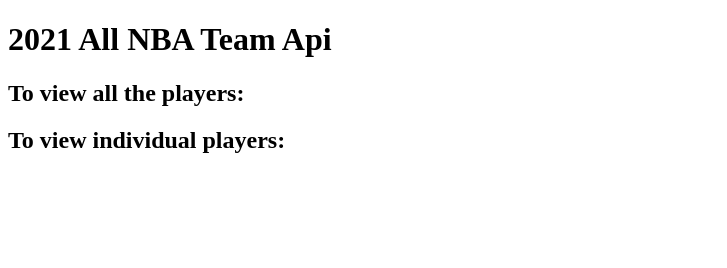
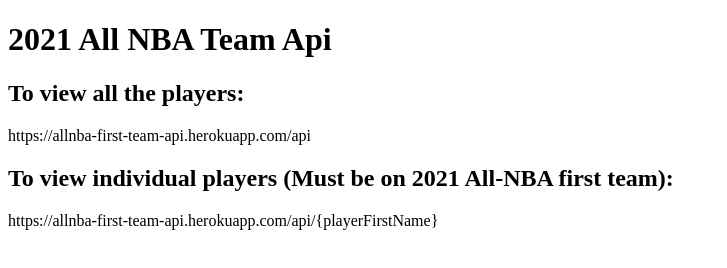
Before and after one commit to MusabMuhie/allnba-first-team-api, a website: page index.html in a window 1280 px wide. Shown: the whole page, without its empty margins (0-727 px from the left). Drawn offline with Linux system fonts and the light colour scheme.

Commit message:
added api-doc

```diff
--- a/index.html
+++ b/index.html
@@ -8,7 +8,7 @@
 </head>
 <body>
     <h1>2021 All NBA Team Api</h1>
-    <h2>To view all the players: </h2>
-    <h2>To view individual players: </h2>
+    <h2>To view all the players: </h2><span href="https://allnba-first-team-api.herokuapp.com/api">https://allnba-first-team-api.herokuapp.com/api</span>
+    <h2>To view individual players (Must be on 2021 All-NBA first team): </h2><span>https://allnba-first-team-api.herokuapp.com/api/{playerFirstName}</span>
 </body>
 </html>
```
